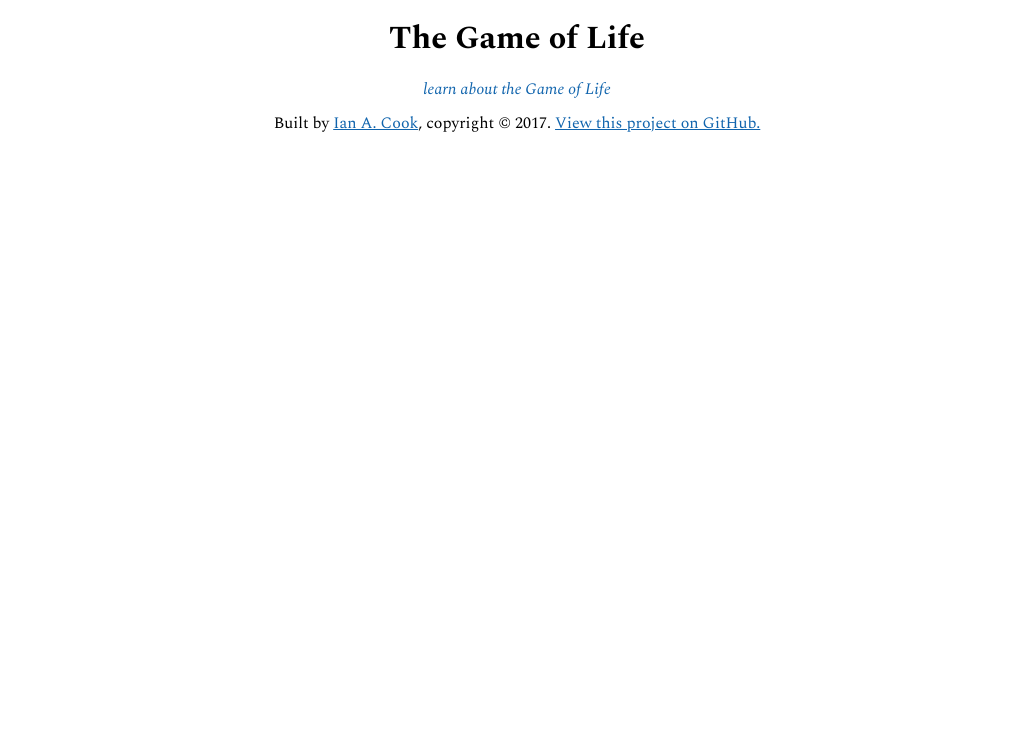
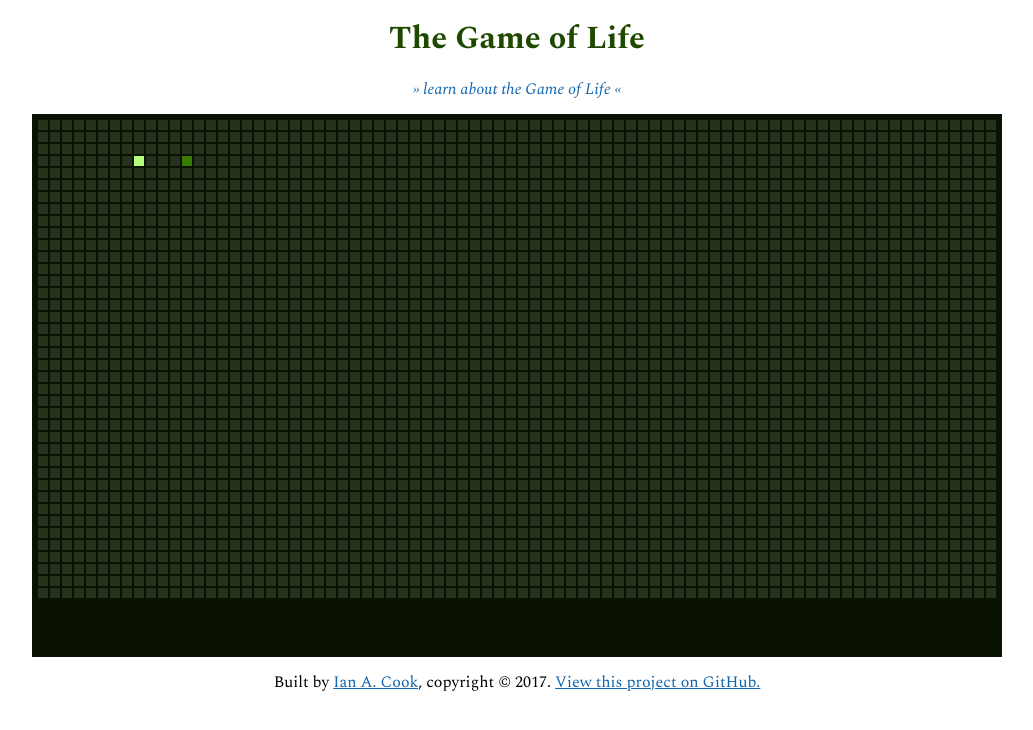
Before and after one commit to nai888/freeCodeCamp, a React (Create React App) app in the folder 14-Game-of-Life/: page / in a window 1280 px wide. Shown: the top 730 px of the page, without its empty margins (123-1156 px from the left). Built offline with nearby package versions, Linux system fonts and the light colour scheme.

Commit message:
Building board and styling

```diff
--- a/14-Game-of-Life/src/App.css
+++ b/14-Game-of-Life/src/App.css
@@ -1,6 +1,10 @@
 .App {
   font-family: "Spectral", "Palatino", "Times New Roman", "Times", serif;
   text-align: center;
+}
+
+h1 {
+  color: #204900;
 }
 
 .subtitle {
--- a/14-Game-of-Life/src/App.js
+++ b/14-Game-of-Life/src/App.js
@@ -1,23 +1,32 @@
-import React, { Component } from 'react';
-import PropTypes from 'prop-types';
+import React from 'react';
+import Main from './Main/Main';
 import './App.css';
 
-class App extends Component {
-  render() {
+function Header() {
   return (
-      <div className="App">
     <header>
       <h1>The Game of Life</h1>
-          <p className="subtitle"><a href="https://en.wikipedia.org/wiki/Conway%27s_Game_of_Life" target="_blank" rel="noopener noreferrer">learn about the Game of Life</a></p>
+      <p className="subtitle"><a href="https://en.wikipedia.org/wiki/Conway%27s_Game_of_Life" target="_blank" rel="noopener noreferrer">» learn about the Game of Life «</a></p>
     </header>
-        <main>
-        </main>
+  );
+}
+
+function Footer() {
+  return (
     <footer>
       <p>Built by <a href="https://www.freecodecamp.com/nai888" target="_blank" rel="noopener noreferrer">Ian A. Cook</a>, copyright &copy; 2017. <a href="https://github.com/nai888/freeCodeCamp/tree/master/14-Game-of-Life" target="_blank" rel="noopener noreferrer">View this project on GitHub.</a></p>
     </footer>
+  );
+}
+
+function App() {
+  return (
+    <div className="App">
+      <Header />
+      <Main />
+      <Footer />
     </div>
   );
 }
-}
 
 export default App;
--- a/14-Game-of-Life/src/App.sass
+++ b/14-Game-of-Life/src/App.sass
@@ -3,6 +3,9 @@
 .App
   font-family: $font
   text-align: center
+
+h1
+  color: darken($grn, 10%)
 
 .subtitle
   font-style: italic
--- /dev/null
+++ b/14-Game-of-Life/src/Main/Main.css
@@ -0,0 +1,39 @@
+main {
+  margin: 0 auto;
+  width: 960px;
+  border: 5px solid #0a1303;
+}
+
+.board {
+  display: flex;
+  flex-flow: row wrap;
+  justify-content: space-around;
+  align-items: center;
+  align-content: center;
+}
+
+.cell {
+  width: 10px;
+  height: 10px;
+  flex: 0 1 auto;
+  margin: 0;
+  padding: 0;
+  background-color: transparent;
+  border: 1px solid #0a1303;
+}
+.cell.dead {
+  background-color: rgba(15, 28, 4, 0.9);
+}
+.cell.live {
+  background-color: #377c00;
+}
+.cell.birth {
+  background-color: #b6ff7c;
+}
+
+.controls {
+  width: 100%;
+  height: 48px;
+  border-top: 5px solid #0a1303;
+  background-color: #0a1303;
+}
--- /dev/null
+++ b/14-Game-of-Life/src/Main/Main.jsx
@@ -0,0 +1,81 @@
+import React, { Component } from 'react';
+import PropTypes from 'prop-types';
+import './Main.css';
+
+function Cell(props) {
+  return <div className={"cell " + props.status + " cell" + props.index} />
+}
+
+Cell.propTypes = {
+  status: PropTypes.string.isRequired,
+  index: PropTypes.number.isRequired
+}
+
+class Main extends Component {
+  constructor(props) {
+    super(props);
+    this.cellBirth = this.cellBirth.bind(this);
+    this.cellLive = this.cellLive.bind(this);
+    this.cellDead = this.cellDead.bind(this);
+    this.randomize = this.randomize.bind(this);
+    this.handleClick = this.handleClick.bind(this);
+    this.handleStartStop = this.handleStartStop.bind(this);
+    this.state = { playing: false, board: [] };
+  }
+
+  componentDidMount() {
+    var newBoard = [];
+    for (var i = 0; i < 3200; i++) {
+      newBoard.push("dead");
+    }
+    newBoard[248] = "birth";
+    newBoard[252] = "live";
+    this.setState({ board: newBoard });
+  }
+
+  cellBirth(cell) {
+    // change the cell's status in the state to "birth"
+  }
+
+  cellLive(cell) {
+    // if the cell's status in the state is "birth" and it continues to live, change the cell's status in the state to "live"
+  }
+
+  cellDead(cell) {
+    // change the cell's status in the state to "dead"
+  }
+
+  randomize() {
+    // if running, pause the game; clear the board and randomly fill it again
+  }
+
+  handleClick(e) {
+    // if clicked cell's status is "dead", change to "live"; if clicked cell's status is "birth" or "live", change to "dead"
+  }
+
+  handleStartStop() {
+    // if paused, start the game; if running, pause the game
+  }
+
+  render() {
+    const cells = this.state.board.map((status, i) =>
+      <Cell
+        status={status}
+        index={i}
+        key={i}
+      />
+    );
+
+    return (
+      <main>
+        <div className="board">
+          {cells}
+        </div>
+        <div className="controls">
+        </div>
+      </main>
+    );
+  }
+}
+
+export default Main;
--- /dev/null
+++ b/14-Game-of-Life/src/Main/Main.sass
@@ -0,0 +1,34 @@
+@import ../variables
+
+main
+  margin: 0 auto
+  width: 80 * 12px
+  border: 5px solid darken($grn-ntl, 20%)
+
+.board
+  display: flex
+  flex-flow: row wrap
+  justify-content: space-around
+  align-items: center
+  align-content: center
+
+.cell
+  width: 10px
+  height: 10px
+  flex: 0 1 auto
+  margin: 0
+  padding: 0
+  background-color: rgba(0, 0, 0, 0)
+  border: 1px solid darken($grn-ntl, 20%)
+  &.dead
+    background-color: darken(rgba($grn-ntl, 0.9), 18%)
+  &.live
+    background-color: $grn
+  &.birth
+    background-color: lighten($grn, 50%)
+
+.controls
+  width: 100%
+  height: 48px
+  border-top: 5px solid darken($grn-ntl, 20%)
+  background-color: darken($grn-ntl, 20%)
--- a/14-Game-of-Life/src/index.css
+++ b/14-Game-of-Life/src/index.css
@@ -1,4 +1,5 @@
 body {
   margin: 0;
   padding: 0;
+  box-sizing: border-box;
 }
```
Also changed, not shown: 14-Game-of-Life/src/variables.sass (+4 -3 lines). Lines whose indentation alone changed are shown as unchanged.
